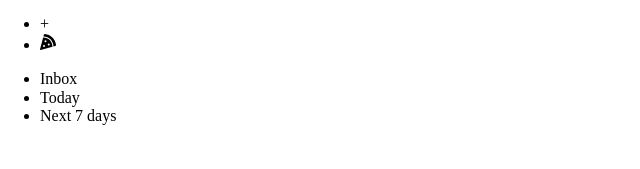
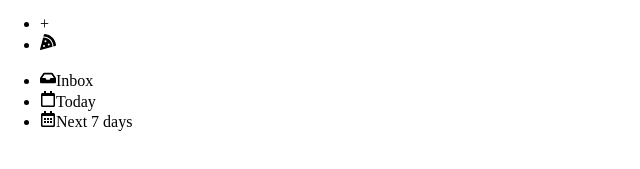
Before and after one commit to siccoo/react-todoist, a React (Create React App) app: page / in a window 1280 px wide. Shown: the part 305-474 px from the top of the page, without its empty margins (0-640 px from the left). Built offline with nearby package versions, Linux system fonts and the light colour scheme.

Commit message:
installed react-icons in the package.json, calling of some properties of the react-icons in Sidebar.js

```diff
--- a/public/index.html
+++ b/public/index.html
@@ -4,7 +4,7 @@
     <meta charset="utf-8" />
     <meta name="viewport" content="width=device-width, initial-scale=1, shrink-to-fit=no" />
     <link rel="stylesheet" href="https://cdnjs.cloudflare.com/ajax/libs/normalize/8.0.1/normalize.min.css">
-    <title>Todoist</title>
+    <title>Todoist Clone</title>
   </head>
   <body>
     <noscript>You need to enable JavaScript to run this app.</noscript>
--- a/src/components/layout/Sidebar.js
+++ b/src/components/layout/Sidebar.js
@@ -1,19 +1,31 @@
-import React, { Component } from 'react'
+import React, { Component } from 'react';
+import {FaChevronDown, FaInbox, FaRegCalendarAlt, FaRegCalendar} from 'react-icons/fa';
 
 class Sidebar extends Component {
-
-
     render() {
         return (
             <div className="sidebar" data-testid="sidebar">
-                <ul className="sidebar-generic">
-                    <li>Inbox</li>
-                    <li>Today</li>
-                    <li>Next 7 days</li>
+                <ul className="sidebar__generic">
+                    <li>
+                        <span><FaInbox /></span>
+                        <span>Inbox</span>
+                    </li>
+                    <li>
+                        <span><FaRegCalendar /></span>
+                        <span>Today</span>
+                    </li>
+                    <li>
+                        <span><FaRegCalendarAlt /></span>
+                        <span>Next 7 days</span>
+                    </li>
                 </ul>
             </div>
         )
     }
 }
 
+// b = block;
+// e = element;
+// m = modifier
+
 export default Sidebar
```
